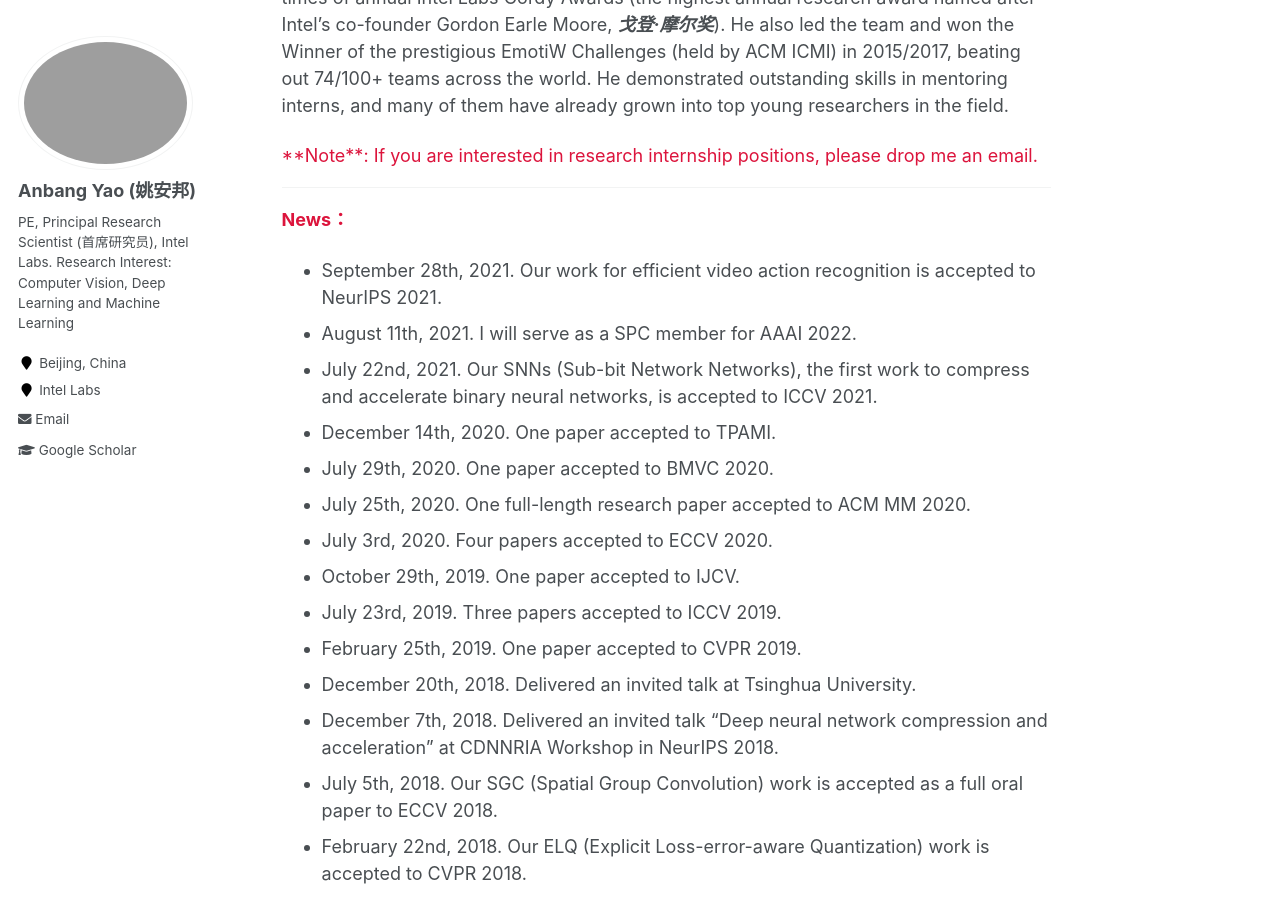
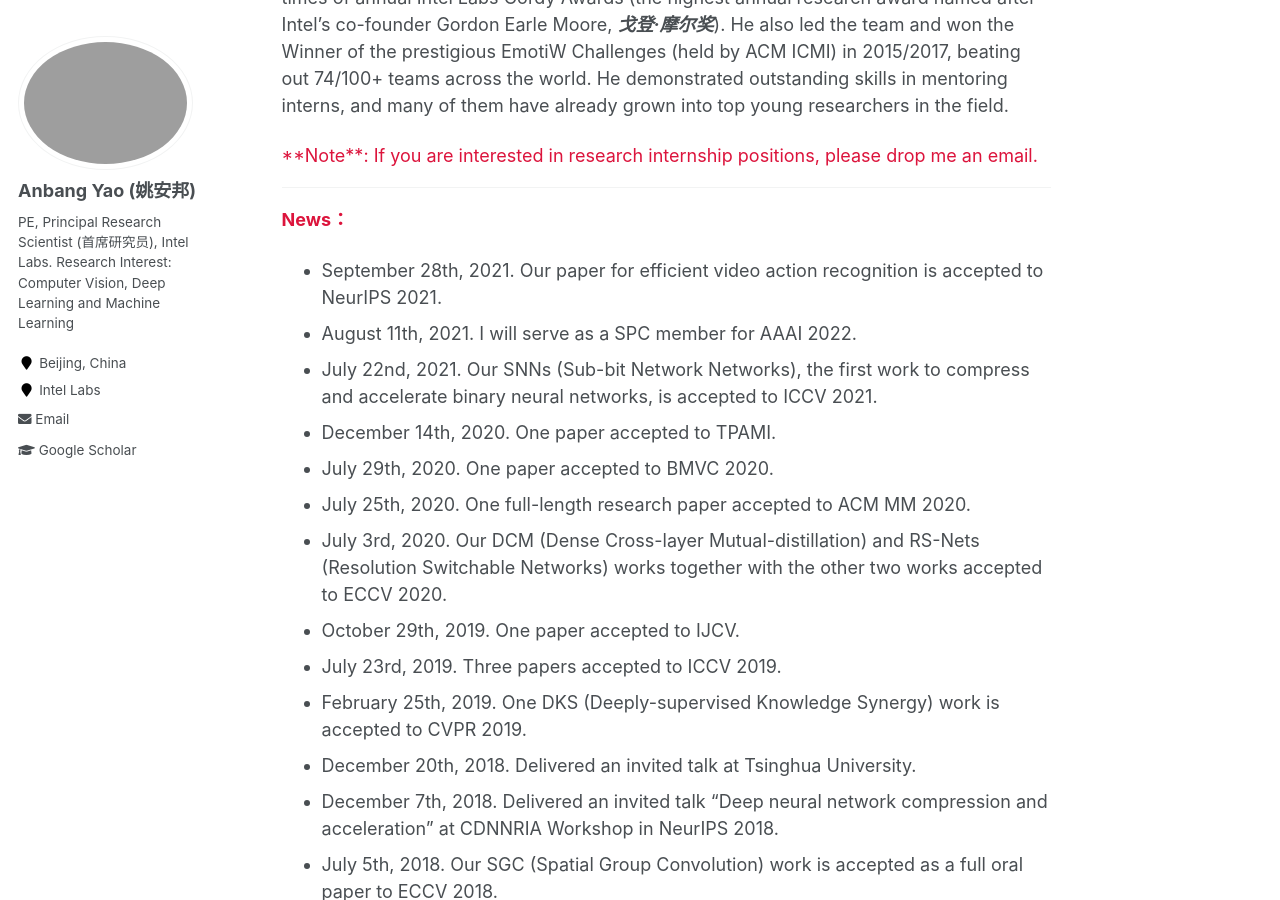
Before and after one commit to YaoAnbang/YaoAnbang.github.io, a Jekyll site: the page built from _pages/about.md, in a window 1280 px wide and 900 px high, scrolled down 421 px. Built offline with Jekyll 4.4.1, drawn with Linux system fonts in a browser that asks for light colours; some of the changed text lies outside the part shown.

Commit message:
Update about.md

```diff
--- a/_pages/about.md
+++ b/_pages/about.md
@@ -17,17 +17,17 @@ Anbang Yao got his Ph.D. degree from Tsinghua University in 2010. He is currentl
 ---
 **<font color="Crimson">News：</font>**
 
-+ September 28th, 2021. Our work for efficient video action recognition is accepted to NeurIPS 2021.
++ September 28th, 2021. Our paper for efficient video action recognition is accepted to NeurIPS 2021.
 + August 11th, 2021. I will serve as a SPC member for AAAI 2022.
 + July 22nd, 2021. Our SNNs (Sub-bit Network Networks), the first work to compress and accelerate binary neural networks, is accepted to ICCV 2021.
 + December 14th, 2020. One paper accepted to TPAMI.
 + July 29th, 2020. One paper accepted to BMVC 2020.
 + July 25th, 2020. One full-length research paper accepted to ACM MM 2020.
 <!--+ July 9th, 2020. One paper accepted to CVIU.-->
-+ July 3rd, 2020. Four papers accepted to ECCV 2020.
++ July 3rd, 2020. Our DCM (Dense Cross-layer Mutual-distillation) and RS-Nets (Resolution Switchable Networks) works together with the other two works accepted to ECCV 2020.
 + October 29th, 2019. One paper accepted to IJCV.
 + July 23rd, 2019. Three papers accepted to ICCV 2019.
-+ February 25th, 2019. One paper accepted to CVPR 2019.
++ February 25th, 2019. One DKS (Deeply-supervised Knowledge Synergy) work is accepted to CVPR 2019.
 + December 20th, 2018. Delivered an invited talk at Tsinghua University.
 + December 7th, 2018. Delivered an invited talk "Deep neural network compression and acceleration" at CDNNRIA Workshop in NeurIPS 2018.
 + July 5th, 2018. Our SGC (Spatial Group Convolution) work is accepted as a full oral paper to ECCV 2018.
@@ -73,7 +73,7 @@ Selected Publications
 + HBONet: Harmonious Bottleneck on Two Orthogonal Dimensions.<br> Duo Li\*\+, Aojun Zhou\*\+ and Anbang Yao\#.<br> <em>**International Conference on Computer Vision (ICCV)**</em>, 2019.<br> [<font color="DodgerBlue">[Paper]</font>](https://openaccess.thecvf.com/content_ICCV_2019/papers/Li_HBONet_Harmonious_Bottleneck_on_Two_Orthogonal_Dimensions_ICCV_2019_paper.pdf). [<font color="DodgerBlue">[Code]</font>](https://github.com/d-li14/HBONet).<br>
 + Learning Two-View Correspondences and Geometry Using Order-Aware Network.<br> Jiahui Zhang\*\+, Dawei Sun\*\+, Zixin Luo, Anbang Yao\#, Lei Zhou, Tianwei Shen, Yurong Chen, Long Quan and Hongen Liao.<br> <em>**International Conference on Computer Vision (ICCV)**</em>, 2019.<br> [<font color="DodgerBlue">[Paper]</font>](https://openaccess.thecvf.com/content_ICCV_2019/papers/Zhang_Learning_Two-View_Correspondences_and_Geometry_Using_Order-Aware_Network_ICCV_2019_paper.pdf). [<font color="DodgerBlue">[Code]</font>](https://github.com/zjhthu/OANet).<br>
 + A Closed-form Solution to Universal Style Transfer.<br> Ming Lu\*, Hao Zhao\*, Anbang Yao\#, Yurong Chen, Feng Xu and Li Zhang.<br> <em>**International Conference on Computer Vision (ICCV)**</em>, 2019.<br> [<font color="DodgerBlue">[Paper]</font>](https://openaccess.thecvf.com/content_ICCV_2019/papers/Lu_A_Closed-Form_Solution_to_Universal_Style_Transfer_ICCV_2019_paper.pdf). [<font color="DodgerBlue">[Code]</font>](https://github.com/lu-m13/OptimalStyleTransfer).<br>
-+ Deeply-Supervised Knowledge Synergy.<br> Dawei Sun\*\+, Anbang Yao\#\+, Aojun Zhou\* and Hao Zhao\*.<br> <em>**IEEE Conference on Computer Vision and Pattern Recognition (CVPR)**</em>, 2019.<br> [<font color="DodgerBlue">[Paper]</font>](https://openaccess.thecvf.com/content_CVPR_2019/papers/Sun_Deeply-Supervised_Knowledge_Synergy_CVPR_2019_paper.pdf). [<font color="DodgerBlue">[Code]</font>](https://github.com/sundw2014/DKS).<br>
++ Deeply-supervised Knowledge Synergy.<br> Dawei Sun\*\+, Anbang Yao\#\+, Aojun Zhou\* and Hao Zhao\*.<br> <em>**IEEE Conference on Computer Vision and Pattern Recognition (CVPR)**</em>, 2019.<br> [<font color="DodgerBlue">[Paper]</font>](https://openaccess.thecvf.com/content_CVPR_2019/papers/Sun_Deeply-Supervised_Knowledge_Synergy_CVPR_2019_paper.pdf). [<font color="DodgerBlue">[Code]</font>](https://github.com/sundw2014/DKS).<br>
 
 **2018**
 
```
